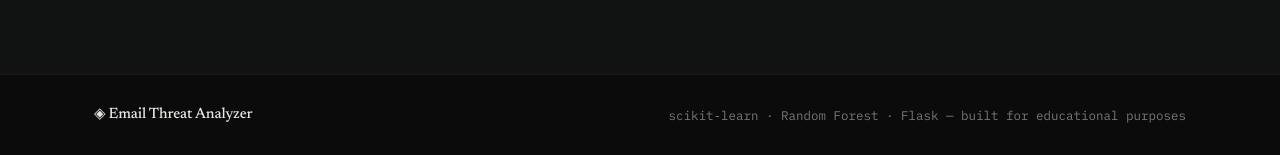
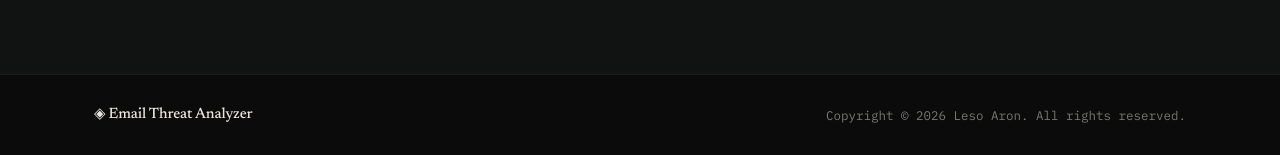
Before and after one commit to LesoAronK/phishing-detector, a Flask app: page / in a window 1280 px wide. Shown: the part 3020-3175 px from the top of the page. Run offline with Flask 3, Linux system fonts and the light colour scheme; parts of the project's set-up code (start-up, migrations or seed data) failed here and were passed over.

Commit message:
Update index.html

```diff
--- a/templates/index.html
+++ b/templates/index.html
@@ -315,7 +315,7 @@ We noticed unusual activity on your account..."></textarea>
 <footer class="footer">
   <div class="container footer-inner">
     <span class="logo-text">◈ Email Threat Analyzer</span>
-    <span class="footer-note">scikit&#8209;learn · Random Forest · Flask — built for educational purposes</span>
+    <span class="footer-note">Copyright © 2026 Leso Aron. All rights reserved.</span>
   </div>
 </footer>
 
```
